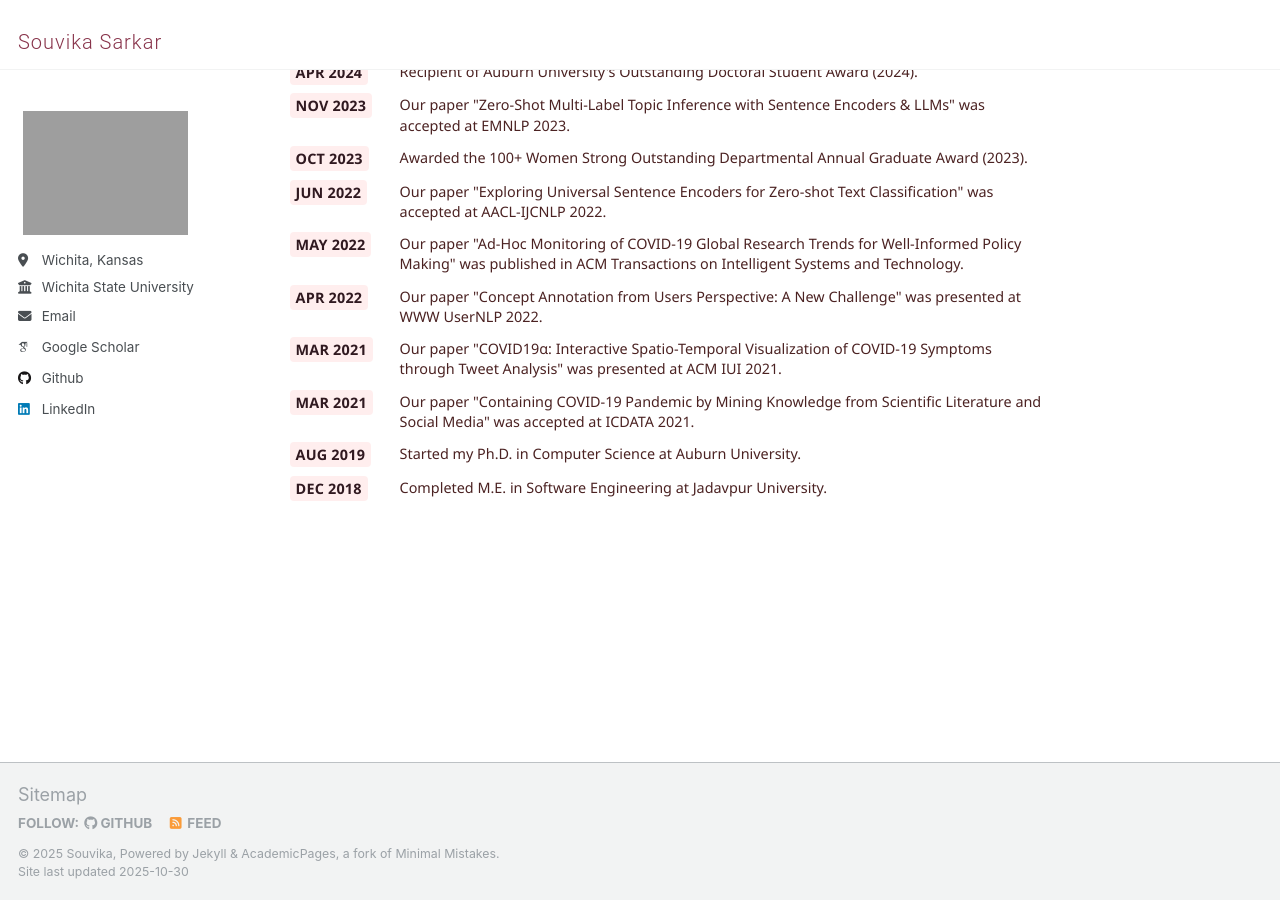
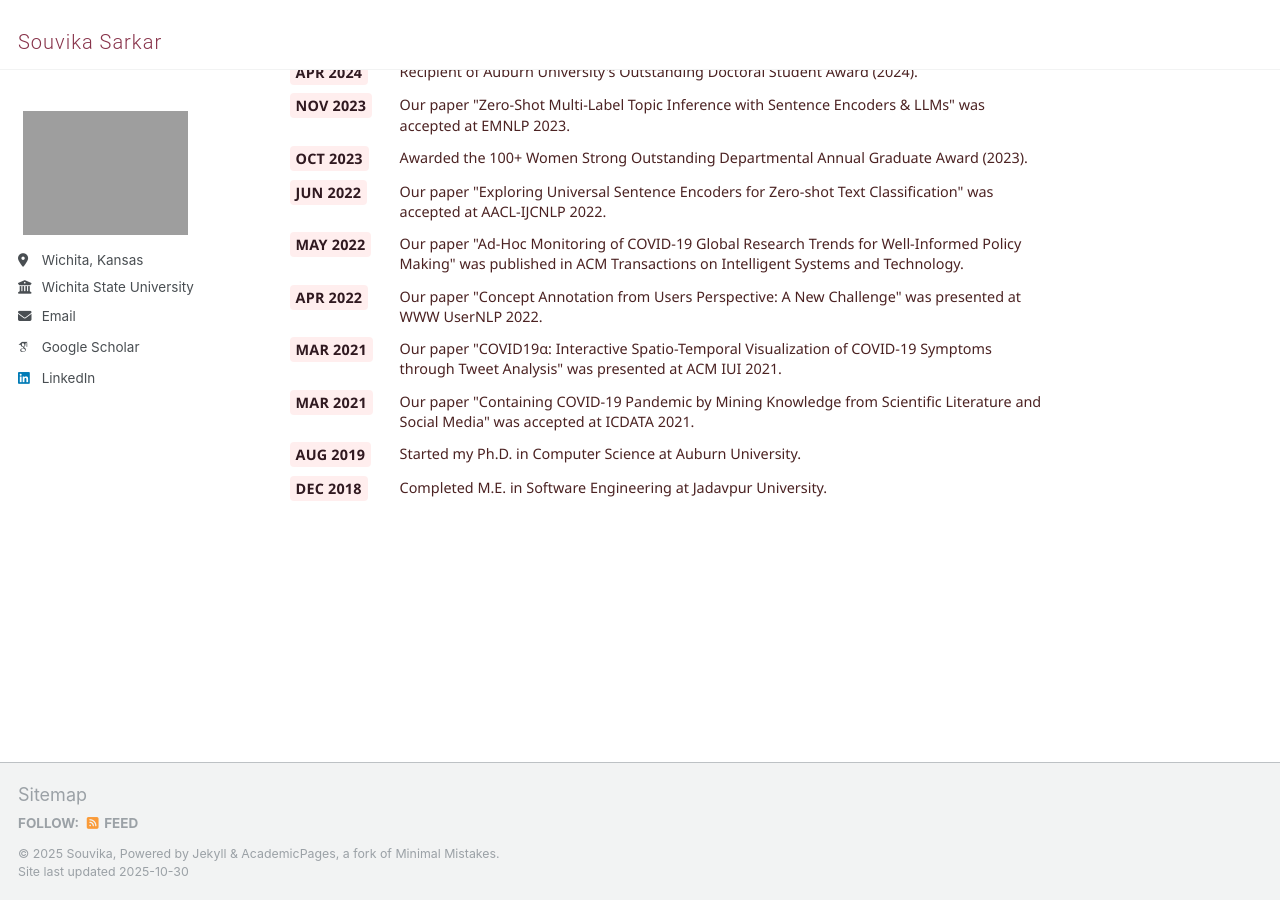
Before and after one commit to Souvika/souvika.github.io, a Jekyll site: the page built from _pages/about.md, in a window 1280 px wide and 900 px high, scrolled down 978 px. Built offline with Jekyll 4.4.1, drawn with Linux system fonts in a browser that asks for light colours; some web fonts are replaced.

Commit message:
Remove github from left navigation.

```diff
--- a/_config.yml
+++ b/_config.yml
@@ -44,7 +44,7 @@ author:
   bitbucket        : # Username - Update with your username on the site
   codepen          : # Username
   dribbble         : # Username
-  github           : "souvika"
+  github           : #"souvika"
   kaggle           : # Username
   stackoverflow    : # User number or user number and name (i.e., use "1" or "1/jeff-atwood")
 
```
